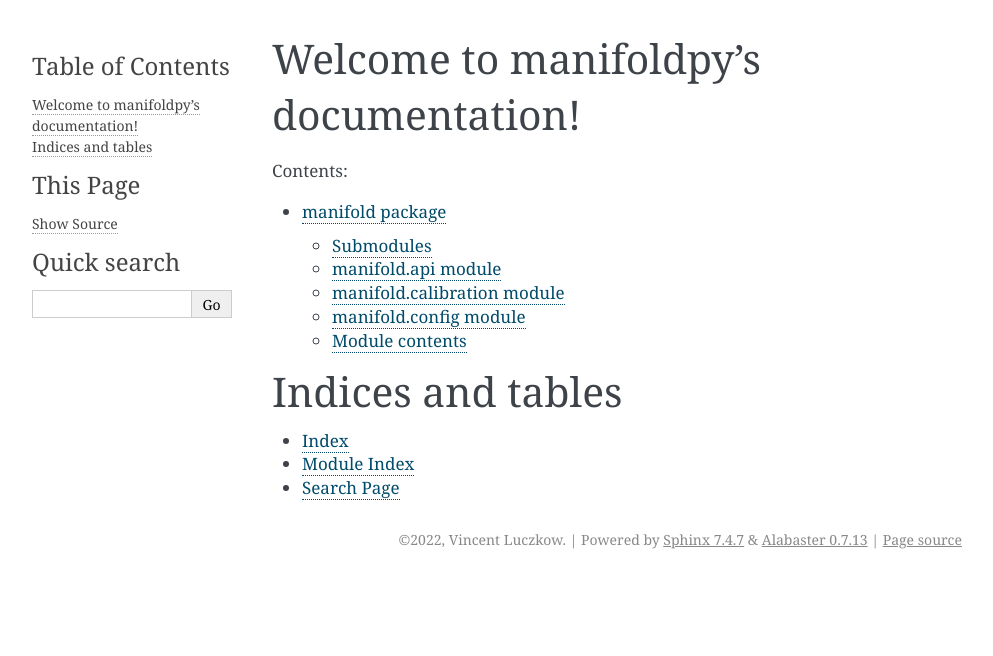
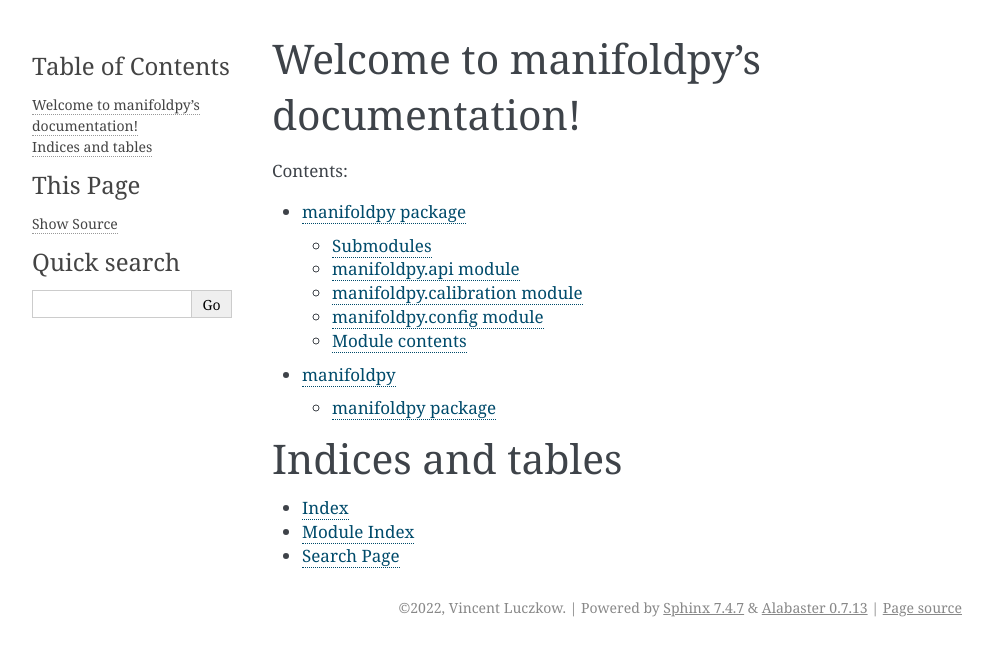
Before and after one commit to vluzko/manifoldpy, a Sphinx documentation site: the page built from docs/index.rst, in a window 1280 px wide. Shown: the top 656 px of the page, without its empty margins (148-1141 px from the left). Built offline with Sphinx 7.4.7, drawn with Linux system fonts in a browser that asks for light colours.

Commit message:
Added installation instructions. Created a simple documentation build script. Fixed a few places where manifold wasn't renamed to manifoldpy correctly

```diff
--- a/docs/conf.py
+++ b/docs/conf.py
@@ -8,7 +8,7 @@
 import sys
 import os
 
-sys.path.insert(0, os.path.abspath("../manifold/"))
+sys.path.insert(0, os.path.abspath("../manifoldpy/"))
 
 project = "manifoldpy"
 copyright = "2022, Vincent Luczkow"
--- a/docs/index.rst
+++ b/docs/index.rst
@@ -10,7 +10,8 @@ Welcome to manifoldpy's documentation!
    :maxdepth: 2
    :caption: Contents:
 
-   manifold
+   manifoldpy
+   modules
 
 
 Indices and tables
--- a/docs/modules.rst
+++ b/docs/modules.rst
@@ -1,7 +1,7 @@
-manifold
-========
+manifoldpy
+==========
 
 .. toctree::
    :maxdepth: 4
 
-   manifold
+   manifoldpy
```
Also changed, not shown: README.md (+14 -1 lines), docs/manifold.rst (deleted, +0 -37 lines), docs/manifoldpy.rst (added, +37 -0 lines), docs/setup.rst (added, +7 -0 lines), 2 other files.
